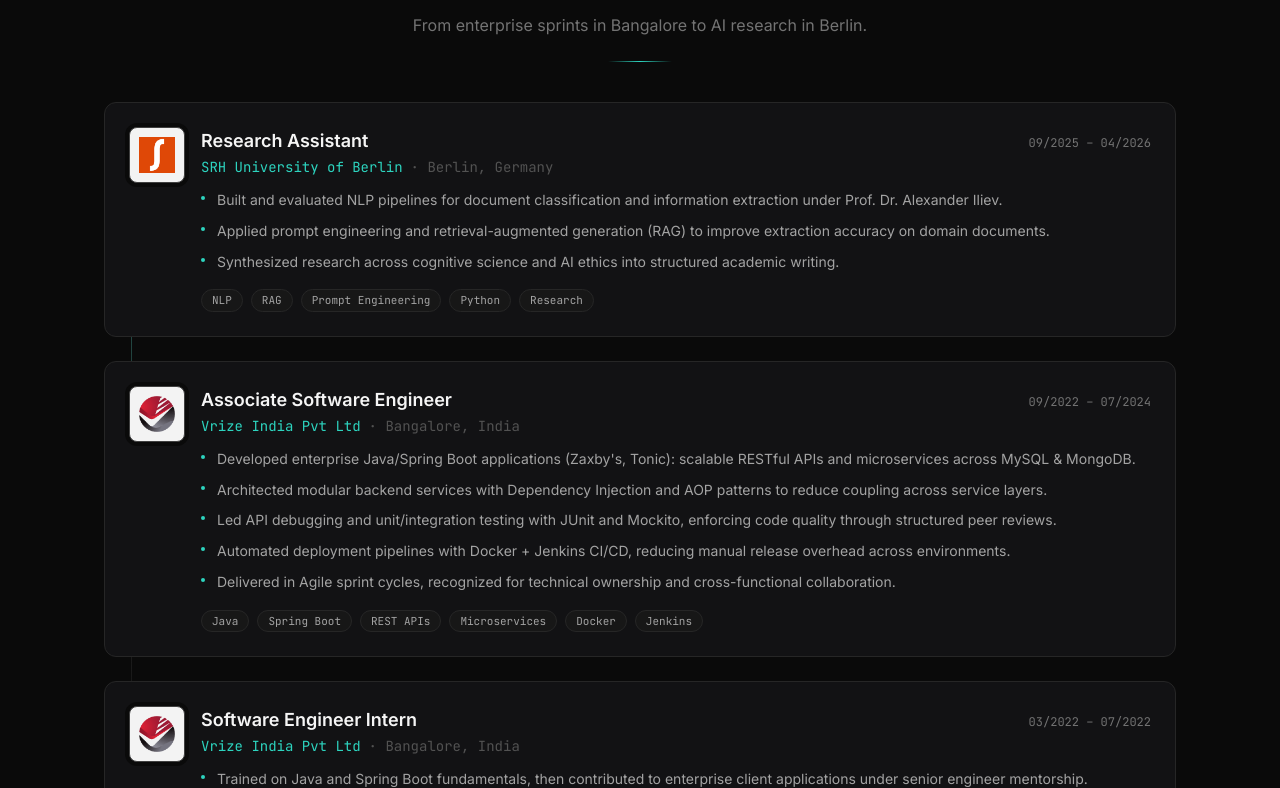
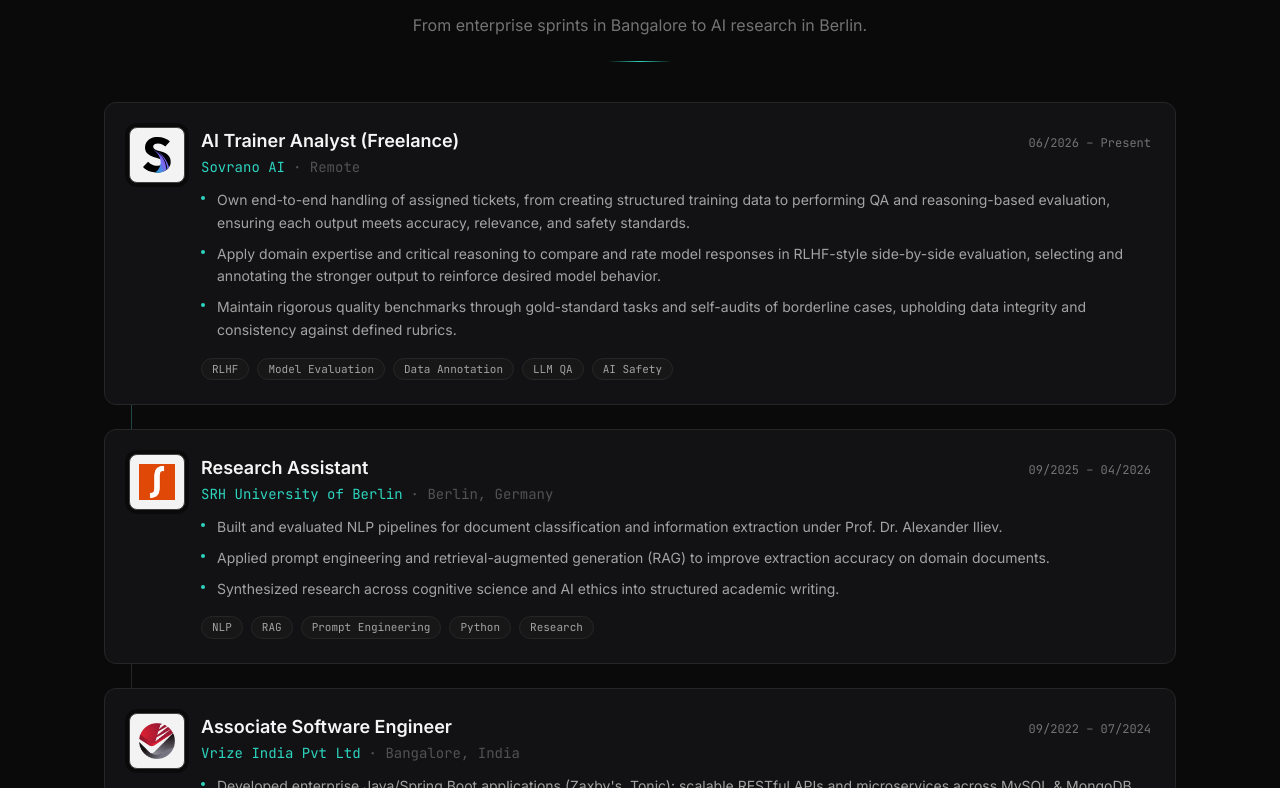
Before and after one commit to GagandeepS017/portfolio, a Next.js app: page / in a window 1280 px wide. Shown: the part 1832-2620 px from the top of the page. Built offline with nearby package versions, Linux system fonts and the light colour scheme.

Commit message:
Add Sovrano AI freelance role to experience
AI Trainer Analyst (Freelance), 06/2026 - Present: RLHF-style side-by-side
model evaluation, structured training data, QA against gold-standard rubrics.
Includes the Sovrano icon in public/logos for the timeline card.

```diff
--- a/data/experience.ts
+++ b/data/experience.ts
@@ -18,6 +18,19 @@ export type Education = {
 };
 
 export const experience: Experience[] = [
+  {
+    role: "AI Trainer Analyst (Freelance)",
+    company: "Sovrano AI",
+    period: "06/2026 – Present",
+    location: "Remote",
+    logo: "/logos/sovrano.svg",
+    points: [
+      "Own end-to-end handling of assigned tickets, from creating structured training data to performing QA and reasoning-based evaluation, ensuring each output meets accuracy, relevance, and safety standards.",
+      "Apply domain expertise and critical reasoning to compare and rate model responses in RLHF-style side-by-side evaluation, selecting and annotating the stronger output to reinforce desired model behavior.",
+      "Maintain rigorous quality benchmarks through gold-standard tasks and self-audits of borderline cases, upholding data integrity and consistency against defined rubrics.",
+    ],
+    tags: ["RLHF", "Model Evaluation", "Data Annotation", "LLM QA", "AI Safety"],
+  },
   {
     role: "Research Assistant",
     company: "SRH University of Berlin",
```
Also changed, not shown: public/logos/sovrano.svg (added).
